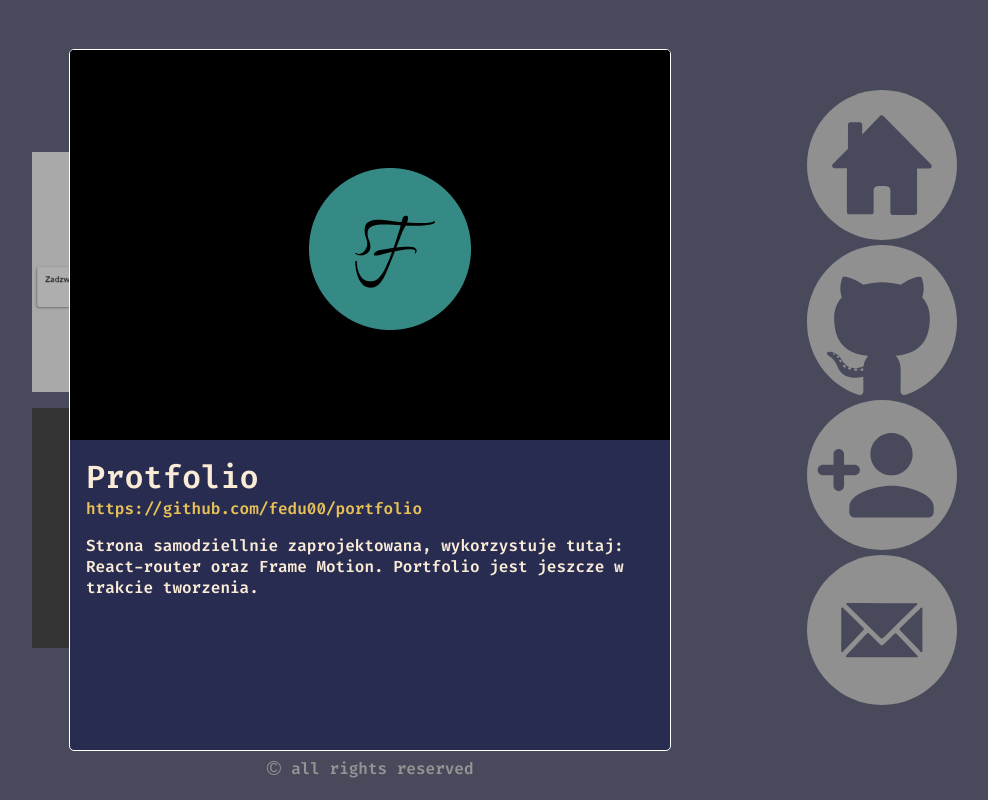
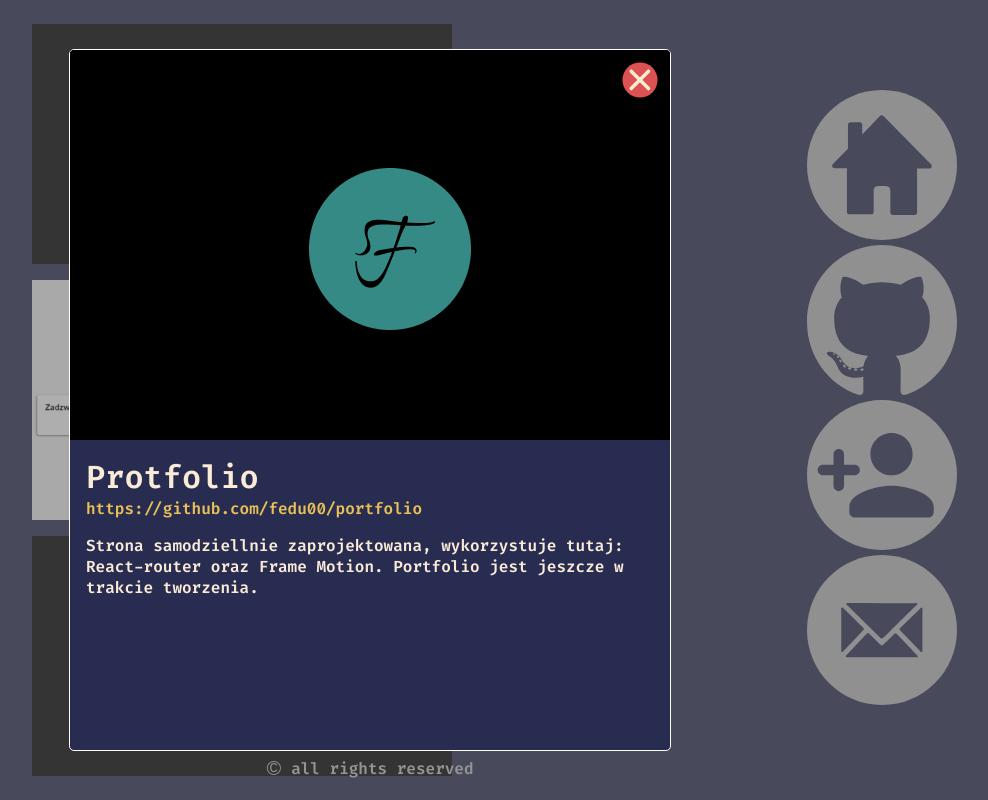
Before and after one commit to fedu00/Portfolio, a React (Create React App) app: page /projects in a window 1280 px wide. Both pictures are taken after a click on the element "Protfolio". Shown: the whole page, without its empty margins (270-1258 px from the left). Built offline with nearby package versions, Linux system fonts and the light colour scheme.

Commit message:
correct Project and DetailsProject

```diff
--- a/src/components/projectDetails/ProjectDetails.js
+++ b/src/components/projectDetails/ProjectDetails.js
@@ -1,24 +1,30 @@
 import "./projectDetails.scss";
+import cross from "../../assetes/svgIcons/cross.svg";
 
-const ProjectDetails = ({ adres, setShow, image, title, secondText }) => {
+const ProjectDetails = ({ adress, setShow, image, title, text }) => {
   return (
-    <div
-      className="projectDetails-offset"
-      onClick={() => {
-        setShow(false);
-      }}
-    >
+    <div className="projectDetails-offset">
       <div className="projectDetails-container">
+        <img
+          src={cross}
+          alt="logo"
+          className="cross-icon"
+          onClick={() => {
+            setShow(false);
+          }}
+        />
         <div
           className="image-container"
           style={{ backgroundImage: `url(${image})` }}
         ></div>
         <div className="text-container">
           <h1>{title}</h1>
-          <a target="_blank" rel="noreferrer" href={adres}>
-            {adres}
+          <a target="_blank" rel="noreferrer" href={adress}>
+            {adress}
           </a>
-          <p className="project-text">{secondText}</p>
+          {text.map((element) => (
+            <p className="project-text">{element}</p>
+          ))}
         </div>
       </div>
     </div>
--- a/src/components/projectDetails/projectDetails.scss
+++ b/src/components/projectDetails/projectDetails.scss
@@ -17,7 +17,14 @@
     overflow: hidden;
     border-radius: 5px;
     border: 1px solid white;
-
+    position: absolute;
+    .cross-icon {
+      position: absolute;
+      top: 10px;
+      right: 10px;
+      height: 40px;
+      cursor: pointer;
+    }
     .image-container {
       height: 390px;
     }
--- a/src/routes/Projects/Projects.js
+++ b/src/routes/Projects/Projects.js
@@ -1,97 +1,84 @@
 import Project from "../../components/project/Project";
 import "./projects.scss";
 import notes from "../../assetes/pictures/notes.png";
-// import geeknaut from "../assetes/pictures/geeknaut.png";
+import geeknaut from "../../assetes/pictures/geeknaut.png";
 import logo from "../../assetes/pictures/logo.png";
 import { useState } from "react";
 import ProjectDetails from "../../components/projectDetails/ProjectDetails";
 import AnimateSection from "../../components/AnimateSection";
 
 const Projects = () => {
-  const [adres, setAdres] = useState("");
-  const [secondText, setSecondText] = useState("");
+  const [adress, setAdress] = useState("");
+  const [text, setText] = useState("");
   const [title, setTitle] = useState("");
   const [image, setImage] = useState("");
   const [show, setShow] = useState(false);
 
-  const handleOpenProjects = (adres, image, title, secondText) => {
+  const handleOpenProjects = (adress, image, title, text) => {
     setTitle(title);
-    setAdres(adres);
-    setSecondText(secondText);
+    setAdress(adress);
+    setText(text);
     setImage(image);
     setShow(true);
   };
 
-  const obiekt = {
-    // geeknaut: {
-    //   title: "Geeknaut",
-    //   text: "przez rok pracy współtworzyłem takie projekty jak",
-    //   secondText: "dwadwa",
-    //   image: geeknaut,
-    // },
-    notes: {
+  const projectsData = [
+    {
+      title: "Protfolio",
+      adress: "https://github.com/fedu00/portfolio",
+      image: logo,
+      text: [
+        "Strona samodziellnie zaprojektowana, wykorzystuje tutaj: React-router oraz Frame Motion. Portfolio jest jeszcze w trakcie tworzenia. ",
+      ],
+    },
+    {
       title: "Notatnik",
-      adres: "https://github.com/fedu00/notes",
-      secondText:
+      adress: "https://github.com/fedu00/notes",
+      image: notes,
+      text: [
         "Prosta aplikacja napisana w React, wykorzystuje komponenty funkcyjne oraz zapisuje dane w locall store.",
-      image: notes,
+      ],
     },
-    logo: {
-      title: "Protfolio",
-      adres: "https://github.com/fedu00/portfolio",
-      secondText:
-        "Strona samodziellnie zaprojektowana, wykorzystuje tutaj: React-router oraz Frame Motion. Portfolio jest jeszcze w trakcie tworzenia. ",
-      image: logo,
+    {
+      title: "Geeknauts",
+      image: geeknaut,
+      text: [
+        "pracując dla firmy Geeknauts tworzyłem takie projekty jaki:",
+        "- Vip CLub",
+        "- Geeknauts Website",
+        "- Photovoltaica",
+        "- RCP",
+        "- Matura Testy i Zadania",
+      ],
     },
-  };
+  ];
+
   return (
     <AnimateSection>
       <div className="projects-page-section">
         <div className="projects-container">
-          {/* <Project
-            image={geeknaut}
-            title={obiekt.geeknaut.title}
-            handleOpenProjects={() =>
-              handleOpenProjects(
-                obiekt.geeknaut.text,
-                obiekt.geeknaut.image,
-                obiekt.geeknaut.title,
-                obiekt.geeknaut.secondText
-              )
-            }
-          /> */}
-          <Project
-            image={notes}
-            title={obiekt.notes.title}
-            handleOpenProjects={() =>
-              handleOpenProjects(
-                obiekt.notes.adres,
-                obiekt.notes.image,
-                obiekt.notes.title,
-                obiekt.notes.secondText
-              )
-            }
-          />
-          <Project
-            image={logo}
-            title={obiekt.logo.title}
-            handleOpenProjects={() =>
-              handleOpenProjects(
-                obiekt.logo.adres,
-                obiekt.logo.image,
-                obiekt.logo.title,
-                obiekt.logo.secondText
-              )
-            }
-          />
+          {projectsData.map((element) => (
+            <Project
+              image={element.image}
+              title={element.title}
+              handleOpenProjects={() =>
+                handleOpenProjects(
+                  element.adress,
+                  element.image,
+                  element.title,
+                  element.text
+                )
+              }
+            />
+          ))}
         </div>
         {show && (
           <ProjectDetails
-            adres={adres}
+            adress={adress}
             setShow={setShow}
             image={image}
             title={title}
-            secondText={secondText}
+            text={text}
           />
         )}
       </div>
```
Also changed, not shown: src/assetes/svgIcons/cross.svg (added).
